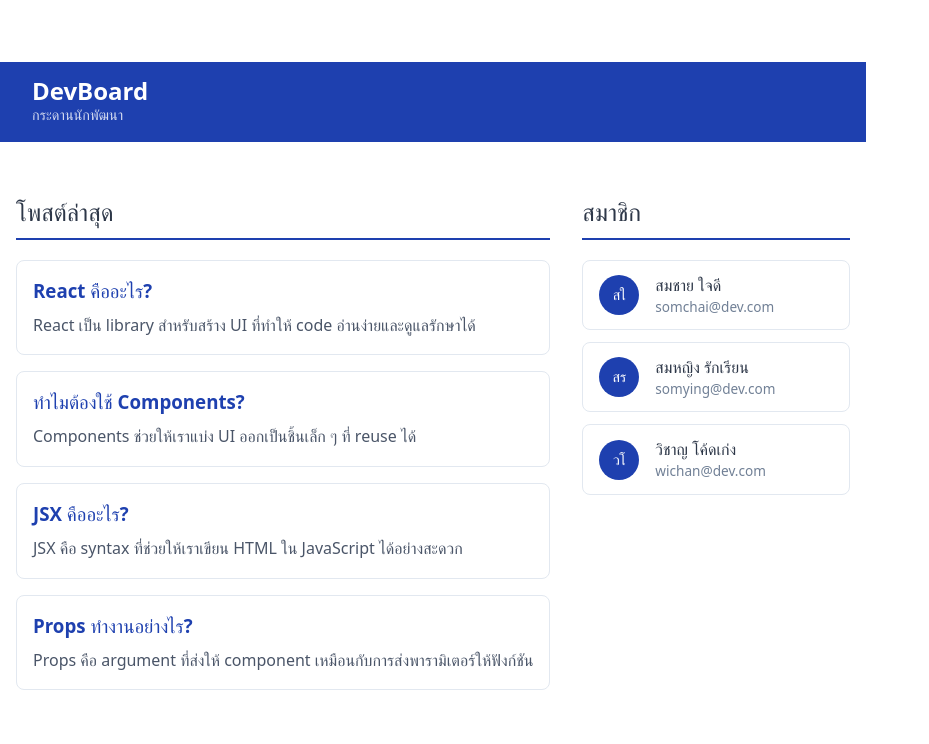
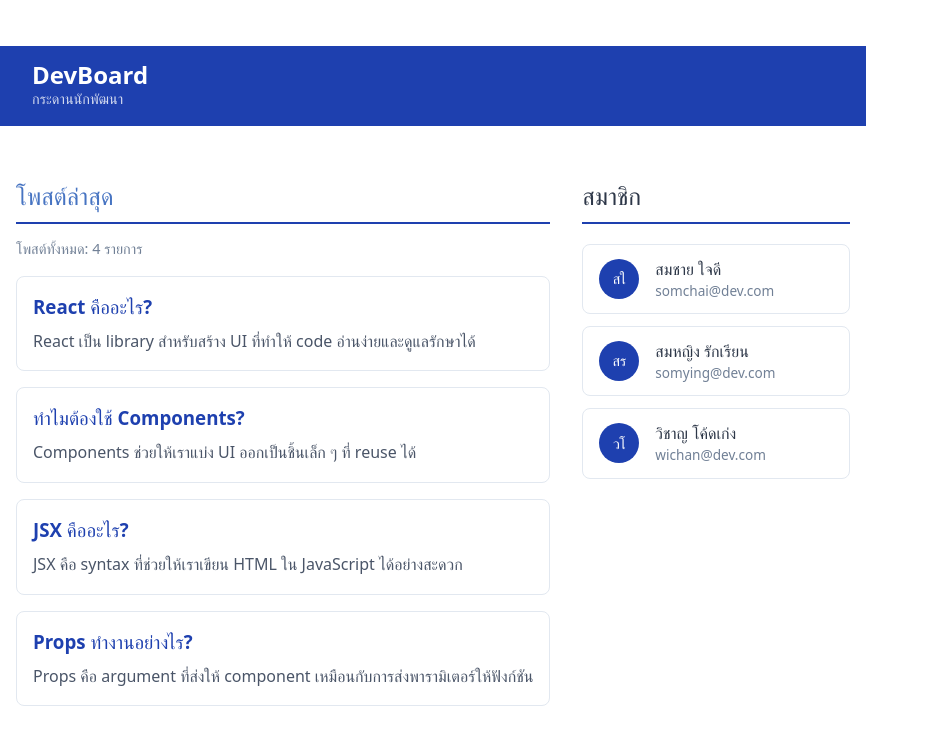
Before and after one commit to Nenegoodkids/devboard-67160186, a React (Vite) app: page / in a window 1280 px wide. Shown: the top 744 px of the page, without its empty margins (0-929 px from the left). Built offline with nearby package versions, Linux system fonts and the light colour scheme.

Commit message:
Add:PostCount component (Challenge 1)

```diff
--- /dev/null
+++ b/src/components/PostCount.jsx
@@ -0,0 +1,9 @@
+function PostCount({ count }) {
+  return (
+    <p style={{ color: "#718096", fontSize: "0.9rem", marginBottom: "1rem" }}>
+      โพสต์ทั้งหมด: {count} รายการ
+    </p>
+  );
+}
+
+export default PostCount;
--- a/src/components/PostList.jsx
+++ b/src/components/PostList.jsx
@@ -1,21 +1,27 @@
 import PostCard from "./PostCard";
+import PostCount from "./PostCount";
 
 function PostList({ posts }) {
   return (
     <div>
       <h2
         style={{
-          color: "#2d3748",
+          color: "#4774c2",
           borderBottom: "2px solid #1e40af",
           paddingBottom: "0.5rem",
+          marginBottom: "0.5rem",
         }}
       >
         โพสต์ล่าสุด
       </h2>
+
+      <PostCount count={posts.length} />
+
       {posts.map((post) => (
         <PostCard key={post.id} title={post.title} body={post.body} />
       ))}
     </div>
   );
 }
+
 export default PostList;
```
